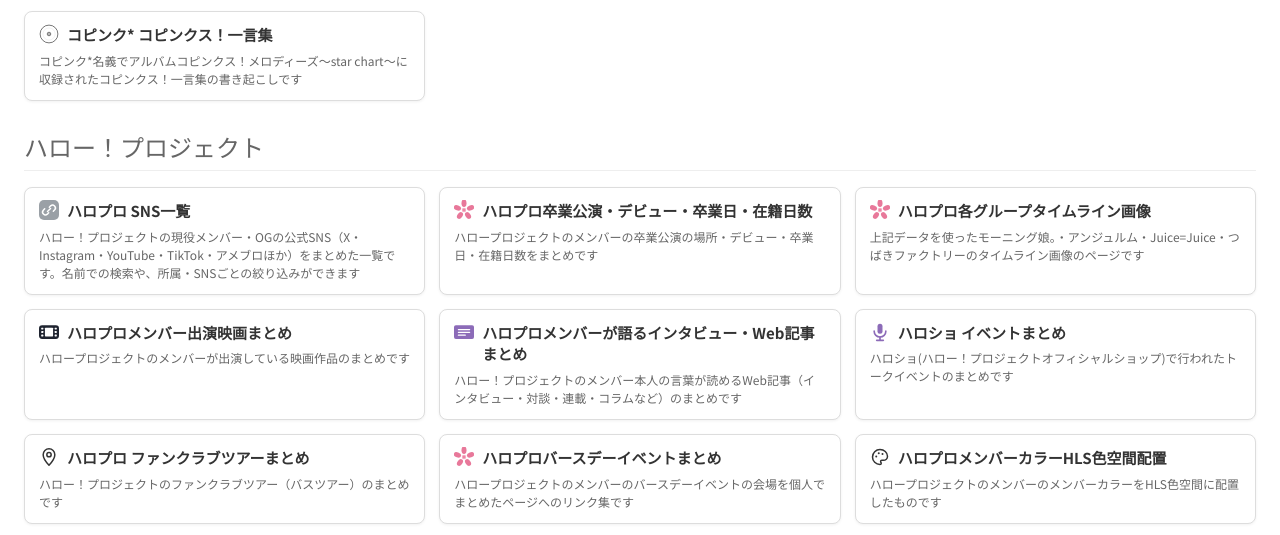
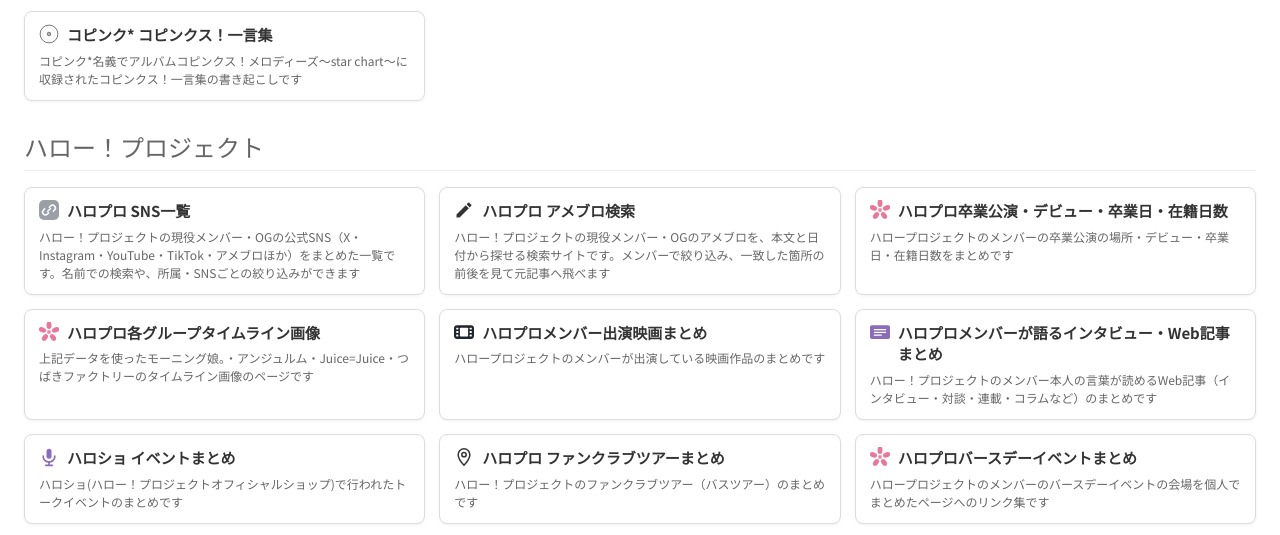
Before and after one commit to yxmxgxn/Cloudflare, a PHP site: page / in a window 1280 px wide. Shown: the part 1553-2088 px from the top of the page. Run offline with PHP 8.4, Linux system fonts and the light colour scheme.

Commit message:
トップにアメブロ検索へのリンクを足す
Co-Authored-By: Claude Opus 5.5 <noreply@anthropic.com>

```diff
--- a/index.php
+++ b/index.php
@@ -146,6 +146,10 @@
         <p class="index-desc">ハロー！プロジェクトの現役メンバー・OGの公式SNS（X・Instagram・YouTube・TikTok・アメブロほか）をまとめた一覧です。名前での検索や、所属・SNSごとの絞り込みができます</p>
       </div>
       <div class="card index-card">
+        <a class="index-link" href="https://hello-ameblo.yxmxgxn.workers.dev/"><?= icon('ameblo', 'ic ic-20') ?>ハロプロ アメブロ検索</a>
+        <p class="index-desc">ハロー！プロジェクトの現役メンバー・OGのアメブロを、本文と日付から探せる検索サイトです。メンバーで絞り込み、一致した箇所の前後を見て元記事へ飛べます</p>
+      </div>
+      <div class="card index-card">
         <a class="index-link" href="/members_table"><?= icon('flower', 'ic ic-20') ?>ハロプロ卒業公演・デビュー・卒業日・在籍日数</a>
         <p class="index-desc">ハロープロジェクトのメンバーの卒業公演の場所・デビュー・卒業日・在籍日数をまとめです</p>
       </div>
```
